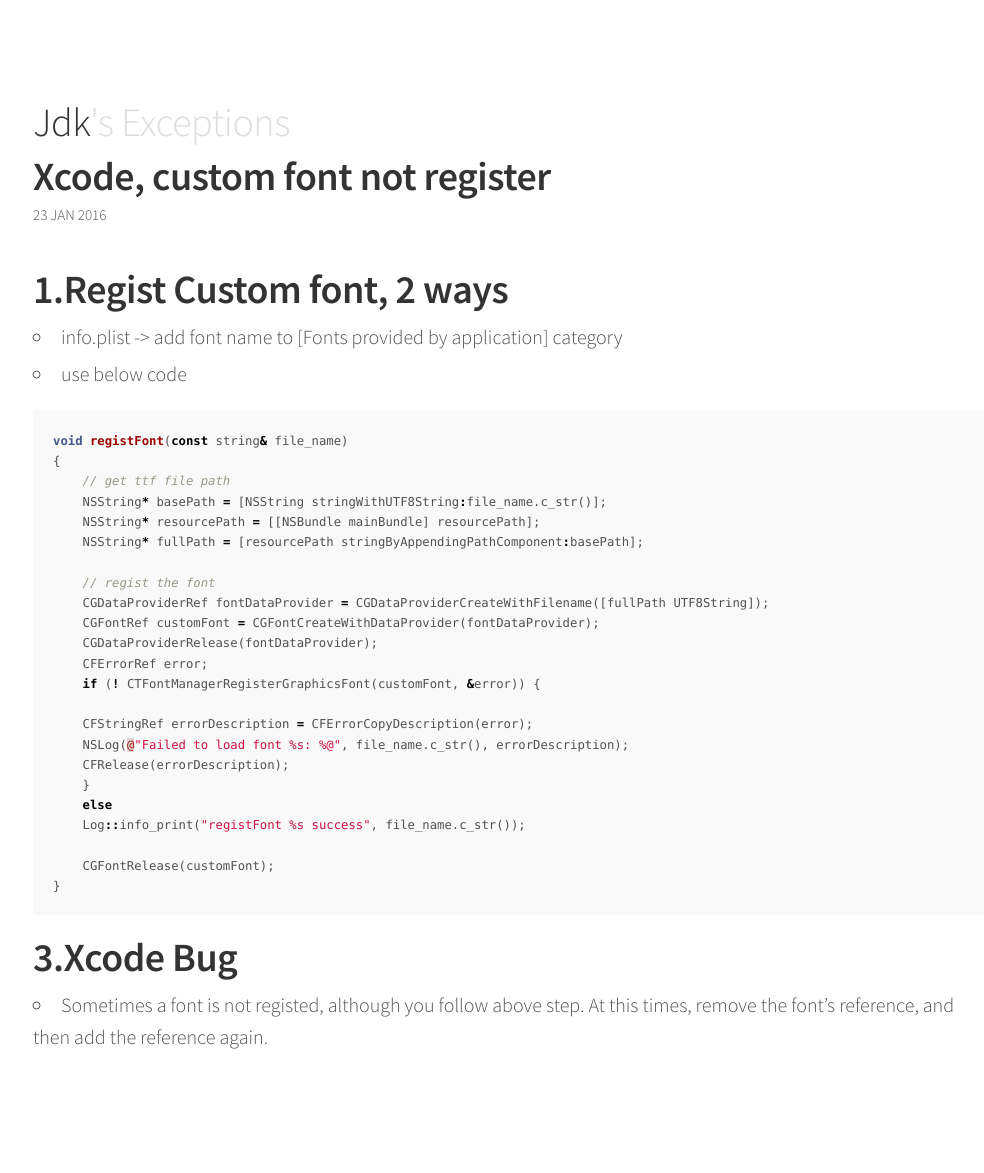
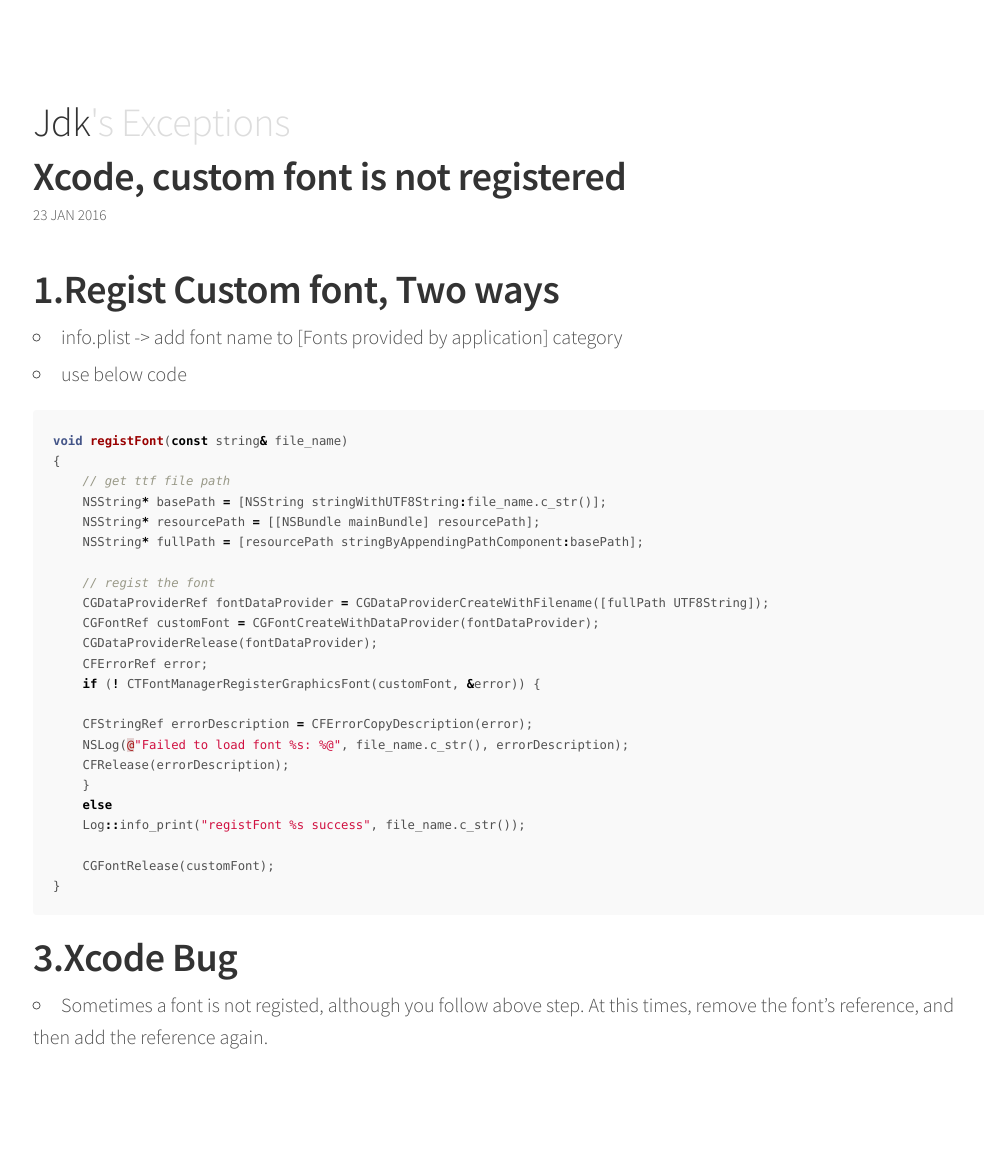
Before and after one commit to shakddoo/shakddoo.github.io, a Jekyll site: the page built from _posts/2016-01-24-xcode-font-regist.md, in a window 1280 px wide. Shown: the whole page, without its empty margins (127-1111 px from the left). Built offline with Jekyll 4.4.1, drawn with Linux system fonts in a browser that asks for light colours; Markdown is read by kramdown in place of the engine named in the settings.

Commit message:
fdfafafafa

```diff
--- a/_posts/2016-01-24-xcode-font-regist.md
+++ b/_posts/2016-01-24-xcode-font-regist.md
@@ -1,10 +1,10 @@
 ---
 layout: post
-title:  "Xcode, custom font not register"
+title:  "Xcode, custom font is not registered"
 date:   2016-01-24 02:00:00 +0900
 categories: Exceptions
 ---
-#1.Regist Custom font, 2 ways
+#1.Regist Custom font, Two ways
 - info.plist -> add font name to [Fonts provided by application] category
 - use below code
 
```
